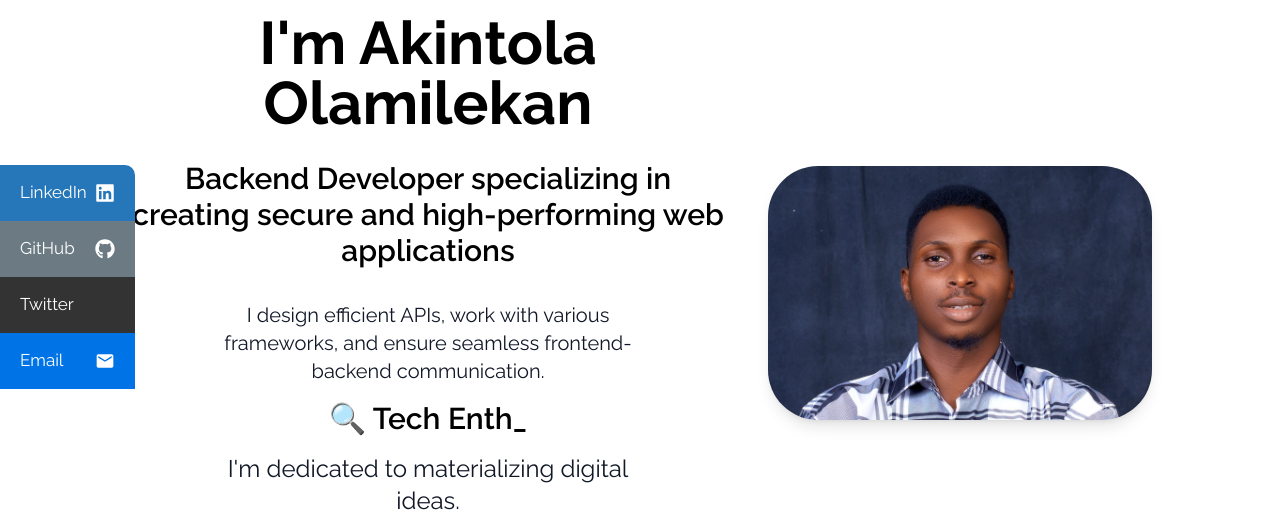
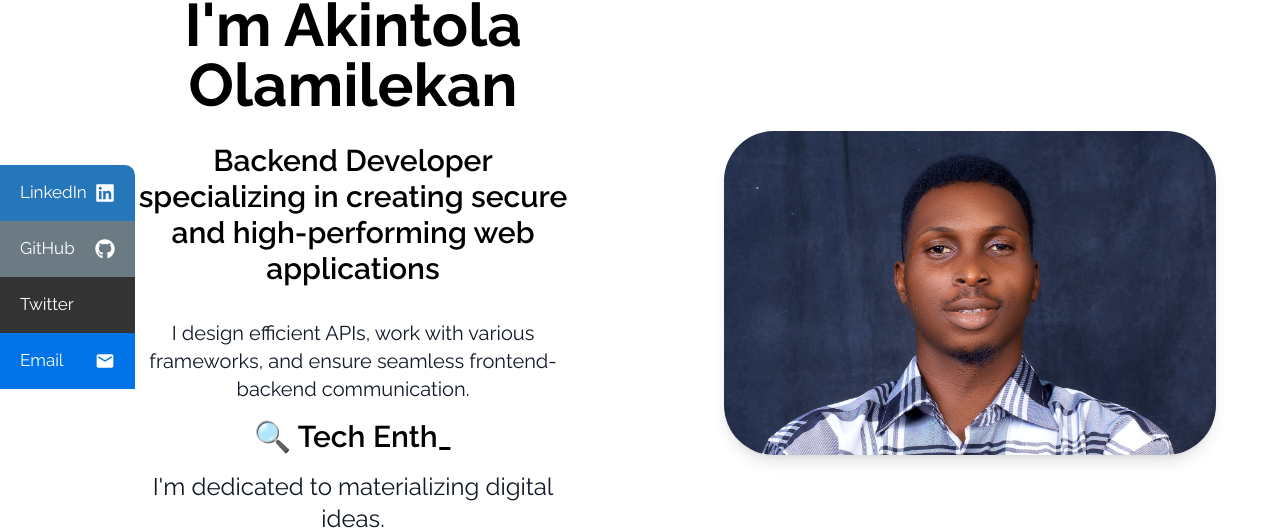
Before and after one commit to horlami228/Portfolio-infinite-glitch, a React (Create React App) app in the folder infinite_glitch/: page / in a window 1280 px wide. Shown: the part 139-669 px from the top of the page. Built offline with nearby package versions, Linux system fonts and the light colour scheme; no server answers; some icons are missing.

Commit message:
Add responsive styling to image container in Home component

```diff
--- a/infinite_glitch/src/components/Home.css
+++ b/infinite_glitch/src/components/Home.css
@@ -21,3 +21,10 @@
     color: gray; /* Color of the tag text */
     font-size: 1rem; /* Size of the tag text */
   }
+
+
+@media (min-width: 1024px) {
+  .image-container {
+    margin-left: 210px; /* Adjust the value as needed */
+  }
+}
--- a/infinite_glitch/src/components/Home.jsx
+++ b/infinite_glitch/src/components/Home.jsx
@@ -7,6 +7,8 @@ import { Typed } from 'react-typed';
 import './Home.css';
 
 function Home() {
+  const isSmallScreen = window.innerWidth < 768;
+
   const typedRef = useRef(null);
   const strings = [
     '🚀 Back-End Developer with a passion for innovation',
@@ -109,10 +111,15 @@ function Home() {
             </Link>
           </motion.div>
         </div>
-        <div className="mt-10 md:mt-0 md:ml-10 w-full max-w-xs md:max-w-sm flex justify-center">
+        <div className="image-container mt-10 md:mt-0 md:ml-10 w-full max-w-xs md:max-w-sm flex justify-center">
           <img src={HeroPic} alt="Akintola Olamilekan"
           className="rounded-lg shadow-lg object-cover w-full h-auto"
-          style={{ borderRadius: '50px' }}/>
+          style={{
+            borderRadius: '50px',
+            width: '135%',
+            maxWidth: isSmallScreen ? '100%' : '1000px',
+            height: 'auto'
+          }}/>
         </div>
       </div>
     </div>
```
